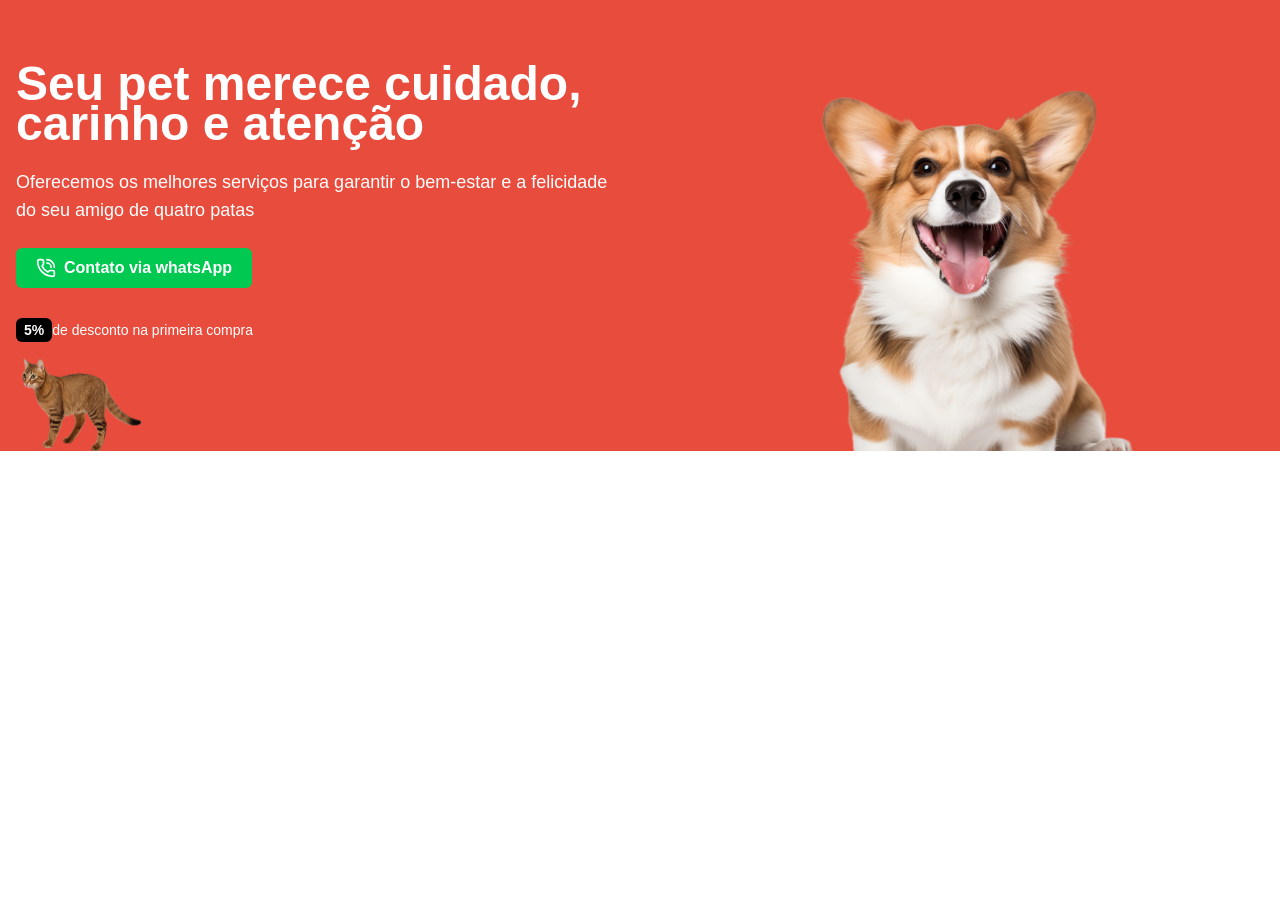
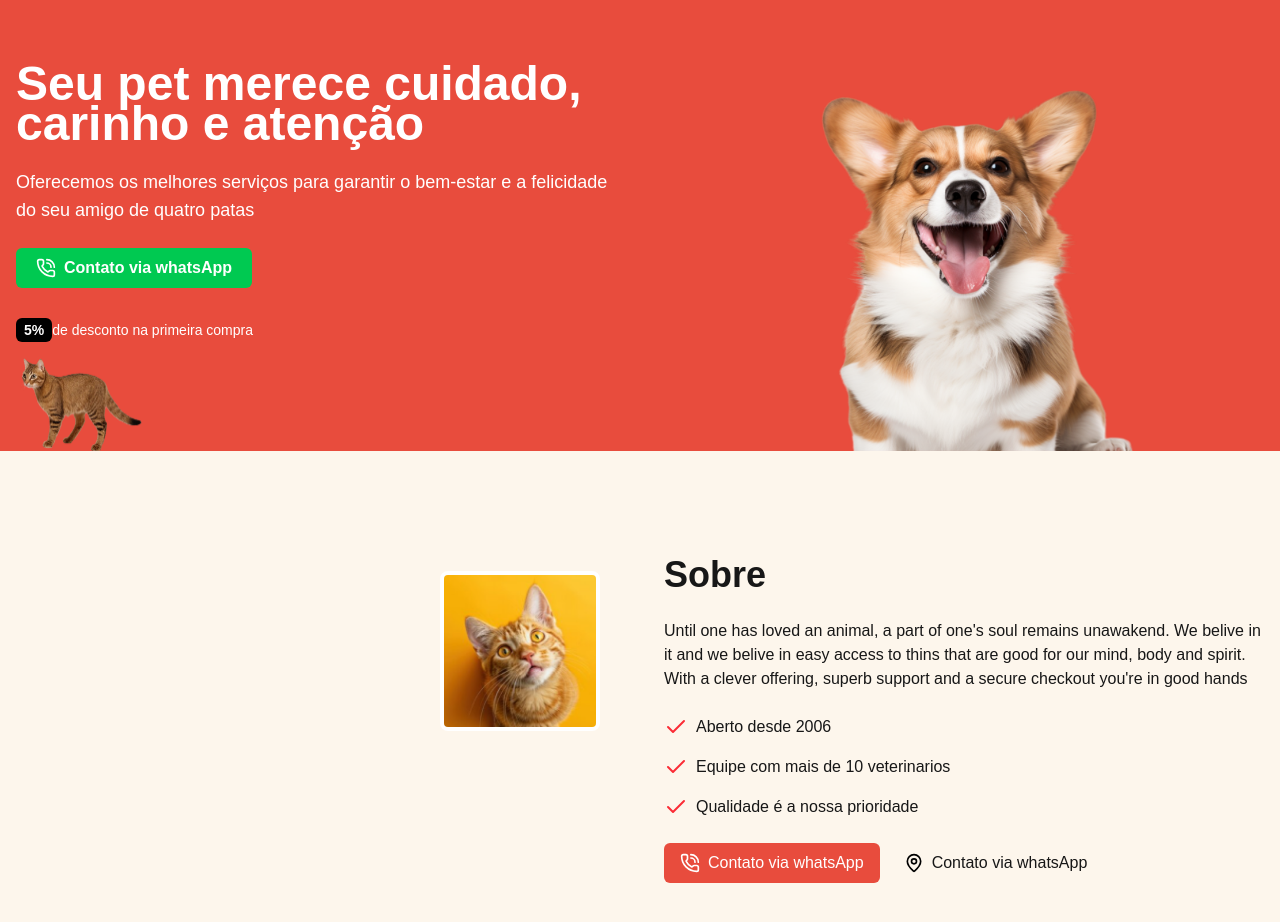
Before and after one commit to Jhow2017/petshop-dev, a Next.js app: page / in a window 1280 px wide. Shown: the top 922 px of the page. Before the commit the page ends 800 px from the top, so only its background shows below. Built offline with nearby package versions, Linux system fonts and the light colour scheme.

Commit message:
add AboutSection in app

```diff
--- a/src/app/page.tsx
+++ b/src/app/page.tsx
@@ -1,9 +1,12 @@
+//sections
 import { HeroSection } from '@ds/components/hero';
+import { AboutSection } from '@ds/components/about';
 
 export default function Home() {
     return (
         <div>
             <HeroSection />
+            <AboutSection />
         </div>
     );
 }
```
